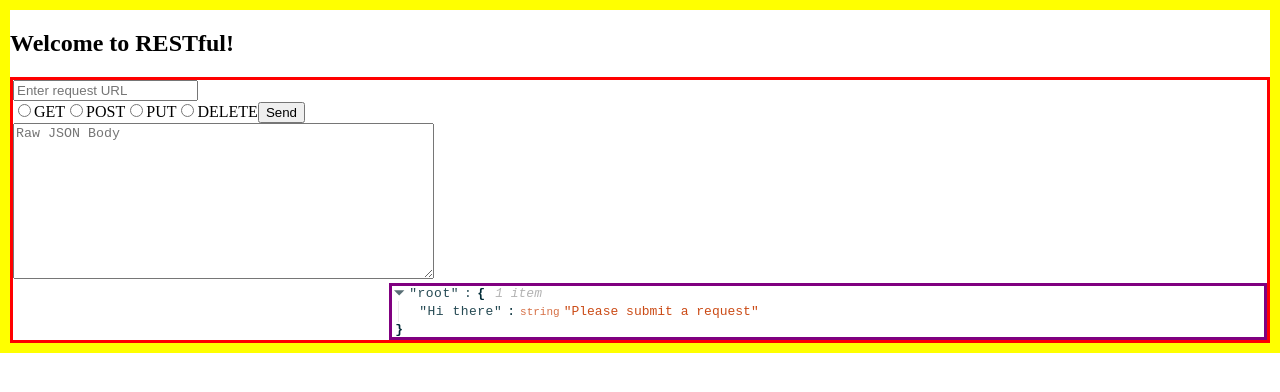
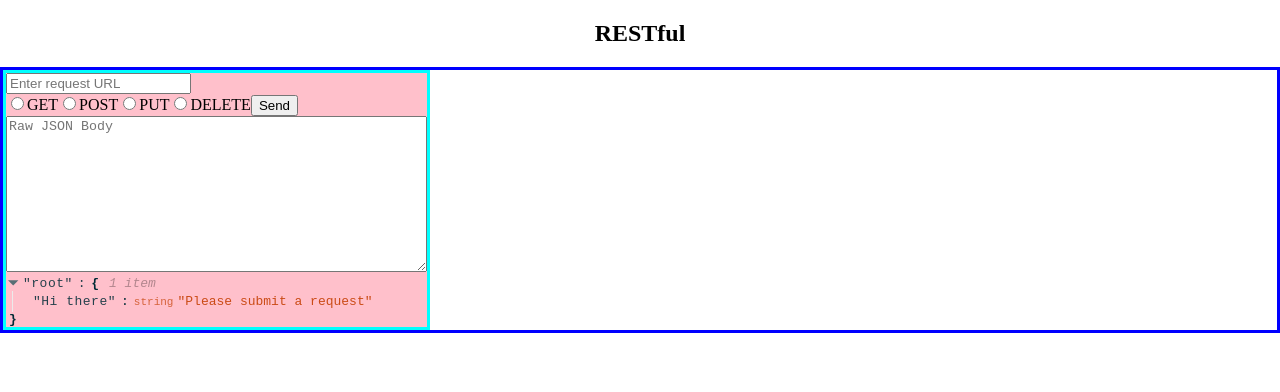
Before and after one commit to bryanakitchen/RESTful, a React app: page / in a window 1280 px wide. Shown: the top 392 px of the page. Built offline with nearby package versions, Linux system fonts and the light colour scheme.

Commit message:
changed to flex direction and works with history and with no history

```diff
--- a/src/components/app/DELETE.css
+++ /dev/null
@@ -1,51 +0,0 @@
-.App {
-    display: grid;
-    background-color: green;
-
-  }
-
-  label > input {
-    display: none;
-}
-
-input[type="radio"]:checked + img {
-    border: solid 4px #ffde00;
-    border-radius: 25px;
-}
-
-label > span {
-  color: #B3A125;
-  font-size: 22px;
-  text-transform: capitalize;
-}
-
-body, html {
-  width: 100%;
-  height: 100%;
-  padding: 0;
-  margin: 0;
-}
-
-* {
-  box-sizing: border-box;
-
-}
-
-<ArticleBox>
-{ (historyElements < 1)
-  ? <p></p>
-  : <HistoryHeader>History</HistoryHeader>
-}
-
-{ (historyElements < 1)
-  ? <p></p>
-  :         <HistoryBody>
-    {historyElements}
-  </HistoryBody>
-}
-
-{/* <HistoryBody>
-  {historyElements}
-</HistoryBody> */}
-
-</ArticleBox>
--- a/src/components/header/Header.jsx
+++ b/src/components/header/Header.jsx
@@ -1,9 +1,16 @@
 import React from 'react';
+import styled from 'styled-components';
+
+//Need to add fonts
+const Banner = styled.h2`
+  text-align: center;
+`;
+
 
 export default function Header() {
   return (
-    <h2>
-        Welcome to RESTful!
-    </h2>
+    <Banner>
+        RESTful
+    </Banner>
   );
 }
--- a/src/components/history/History.jsx
+++ b/src/components/history/History.jsx
@@ -4,7 +4,10 @@ import PropTypes from 'prop-types';
 import styled from 'styled-components';
 
 const ArticleBox = styled.article`
-  border: 5px solid orange;
+  display: flex;
+  flex-direction: column;
+  max-width: 30%;
+  border: 3px solid purple;
 `;
 
 const HistoryHeader = styled.p`
@@ -14,22 +17,18 @@ const HistoryHeader = styled.p`
 `;
 
 const HistoryBody = styled.span`
+  display: flex;
+  flex-direction: row;
+  justify-content: flex-start;
+  border: 1px solid blue;
   list-style-type: none;
-  display: flex;
-  flex-direction: column;
-  justify-content: flex-start;
-  `;
+`;
 
 const ListItem = styled.span`
   word-wrap: break-word;
   padding: .3rem;
   margin: 3px;
   `;
-
-// const NoHistory = styled.p`
-//   margin: 0px;
-// `;
-
 
 const History = ({ history }) => {
   const historyElements = history.map((item, i) => {
--- a/src/containers/RESTy.jsx
+++ b/src/containers/RESTy.jsx
@@ -6,16 +6,13 @@ import { fetchRequest } from '../services/fetchRequest';
 import styled from 'styled-components';
 
 const ContainerDiv = styled.div`
-border: 3px solid red;
-display: grid;
-grid-template-columns: 30% 1fr;
-grid-template-rows: auto;
+  border: 3px solid blue;
+  display: flex;
 `;
 
 const ResDiv = styled.div`
-  border: 3px solid purple;
-  grid-column: 2;
-  grid-row 2;
+  border: 3px solid aqua;
+  background: pink;
   `;
 
 export default class RESTy extends Component {
@@ -56,6 +53,7 @@ export default class RESTy extends Component {
         <ContainerDiv>
           <History history={history} />
 
+          <ResDiv>
             <Request
               onChange={this.handleChange}
               onSubmit={this.handleSubmit}
@@ -64,7 +62,6 @@ export default class RESTy extends Component {
               body={body}
             />
 
-          <ResDiv>
             <Response display={display} />
           </ResDiv>
 
--- a/src/globalStyles.js
+++ b/src/globalStyles.js
@@ -1,17 +1,19 @@
 import { createGlobalStyle } from 'styled-components';
 
 const GlobalStyle = createGlobalStyle`
-  body {
+
+body {
     width: 100%;
     height: 100%;
     padding: 0;
     margin: 0;
     box-sizing: border-box;
-    border: solid 10px yellow;
-}
-`;
+  }
+  `;
 
 export default GlobalStyle;
+
+// border: solid 10px yellow;
 // font-family: Open-Sans, Helvetica, Sans-Serif;
 // flex-direction: row;
 // flex-wrap: wrap;
```
Lines whose indentation alone changed are shown as unchanged.
